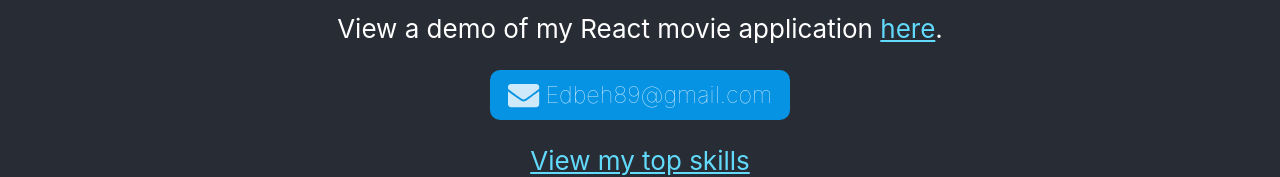
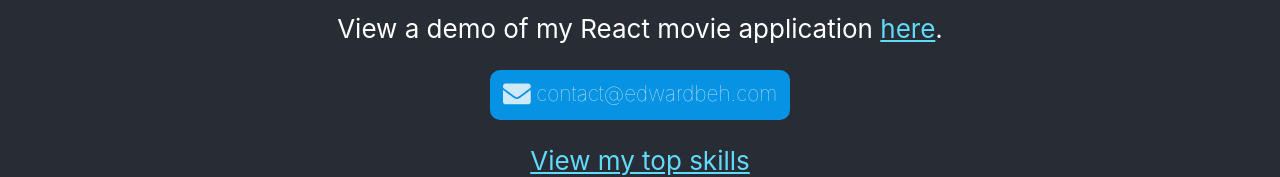
Before and after one commit to edbeh/portfolio, a React (Create React App) app: page / in a window 1280 px wide. Shown: the part 364-541 px from the top of the page. Built offline with nearby package versions, Linux system fonts and the light colour scheme.

Commit message:
update 26.8.19

```diff
--- a/src/App.css
+++ b/src/App.css
@@ -76,15 +76,13 @@ span {
 .fade-exit.fade-exit-active {
   /* position: absolute; */
   opacity: 0;
-  transition: opacity 0ms linear;
+  transition: opacity 0ms;
 }
 
 .fade-exit-done {
   /* position: absolute; */
   opacity: 0;
 }
-
-
 
 @media only screen and (max-width: 600px) {
   .character {
--- a/src/App.js
+++ b/src/App.js
@@ -113,12 +113,11 @@ export class App extends React.Component {
                     <Route exact path="/" component={ FirstPage } />
                     <Route path="/skills" component={ SecondPage } />
                     <Route path="/launch" component={ ThirdPage } />
+                    <Route path="/*" component={ FirstPage } />
                   </Switch>
                 </CSSTransition>
               </TransitionGroup>
             )} />
-
-
 
             <div className="character">
               <Speech
--- a/src/components/FirstPage/Contact/Contact.css
+++ b/src/components/FirstPage/Contact/Contact.css
@@ -20,10 +20,11 @@
 .notification-text {
     display: flex;
     justify-content: center;
+    align-items: center;
     padding: 10px;
     font: inherit;
     animation: fade-in .65s ease-in forwards;
-    font-size: 0.9em;
+    /* font-size: 120%; */
 }
 
 @keyframes scale-in {
@@ -52,3 +53,21 @@
 		opacity: .8;
 	}
 }
+
+@media screen and (max-width: 2000px) {
+    .notification-text {
+        font-size: 70%;
+    }
+}
+
+@media screen and (max-width: 1300px) {
+    .notification-text {
+        font-size: 80%;
+    }
+}
+
+@media screen and (max-width: 800px) {
+    .notification-text {
+        font-size: 95%;
+    }
+}
--- a/src/components/FirstPage/Contact/Contact.js
+++ b/src/components/FirstPage/Contact/Contact.js
@@ -6,10 +6,10 @@ import { FontAwesomeIcon } from "@fortawesome/react-fontawesome";
 class Contact extends React.Component {
     render() {
         return (
-            <a href="mailto:edbeh89@gmail.com" className="rectangle">
+            <a href="mailto:contact@edwardbeh.com" className="rectangle">
                 <div className="notification-text">
                     <FontAwesomeIcon icon={faEnvelope} size="lg"/>
-                    <span>&nbsp;Edbeh89@gmail.com</span>
+                    <span>&nbsp;contact@edwardbeh.com</span>
                 </div>
             </a>
         );
```
